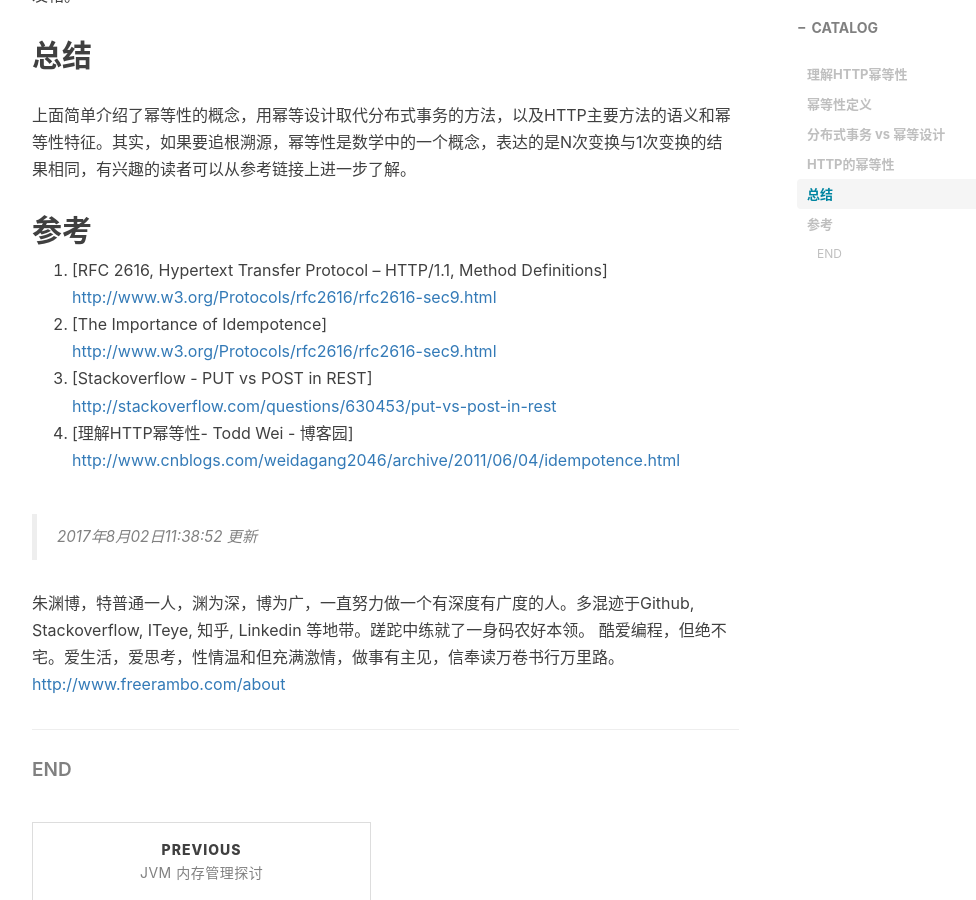
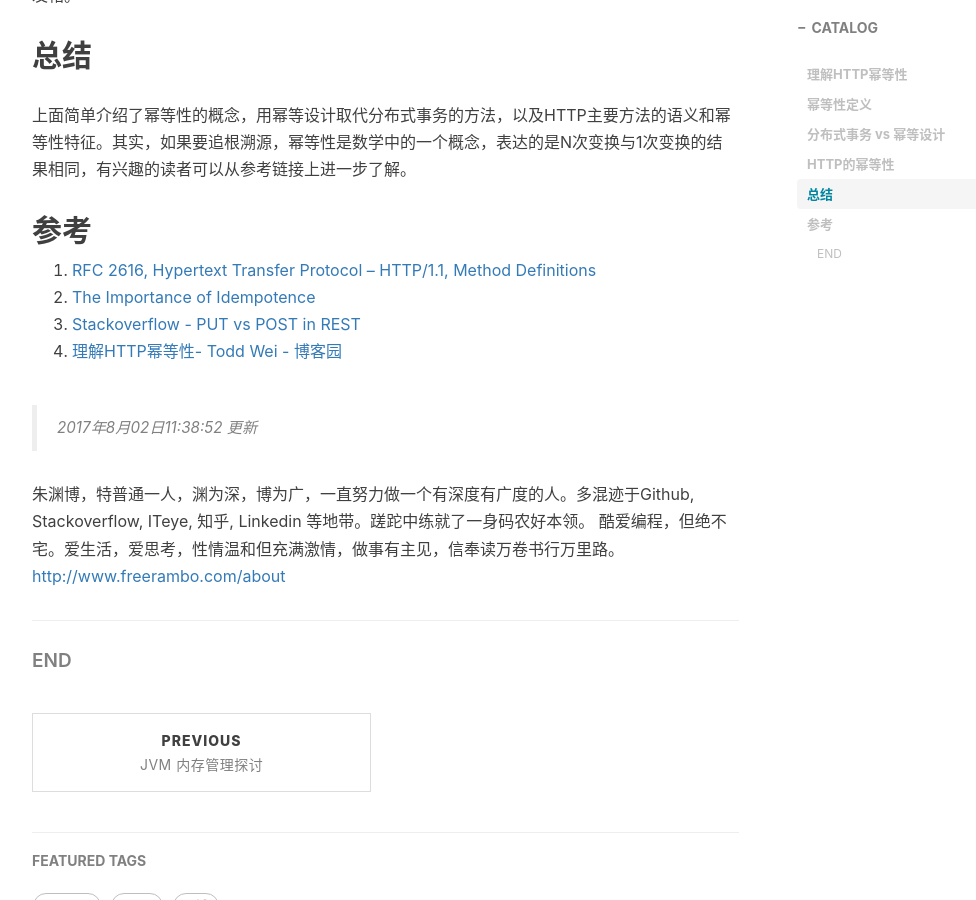
Before and after one commit to freerambo/freerambo.github.io, a Jekyll site: the page built from _posts/2017-08-02-HTTP-idempotent.markdown, in a window 1280 px wide and 900 px high, scrolled down 4576 px. Shown: the whole window, without its empty margins (233-1209 px from the left). Built offline with Jekyll 4.4.1, drawn with Linux system fonts in a browser that asks for light colours; nearby versions of some CDN libraries; comment, search, counter and statistics services are not loaded.

Commit message:
update symbol

```diff
--- a/_posts/2017-08-02-HTTP-idempotent.markdown
+++ b/_posts/2017-08-02-HTTP-idempotent.markdown
@@ -83,10 +83,10 @@
 
 ## 参考
 
-1. [RFC 2616, Hypertext Transfer Protocol -- HTTP/1.1, Method Definitions]<http://www.w3.org/Protocols/rfc2616/rfc2616-sec9.html>
-2. [The Importance of Idempotence]<http://www.w3.org/Protocols/rfc2616/rfc2616-sec9.html>
-3. [Stackoverflow - PUT vs POST in REST]<http://stackoverflow.com/questions/630453/put-vs-post-in-rest>
-4. [理解HTTP幂等性- Todd Wei - 博客园]<http://www.cnblogs.com/weidagang2046/archive/2011/06/04/idempotence.html>
+1. [RFC 2616, Hypertext Transfer Protocol -- HTTP/1.1, Method Definitions](http://www.w3.org/Protocols/rfc2616/rfc2616-sec9.html)
+2. [The Importance of Idempotence](http://www.w3.org/Protocols/rfc2616/rfc2616-sec9.html)
+3. [Stackoverflow - PUT vs POST in REST](http://stackoverflow.com/questions/630453/put-vs-post-in-rest)
+4. [理解HTTP幂等性- Todd Wei - 博客园](http://www.cnblogs.com/weidagang2046/archive/2011/06/04/idempotence.html)
 
 > 2017年8月02日11:38:52 更新
 
```
